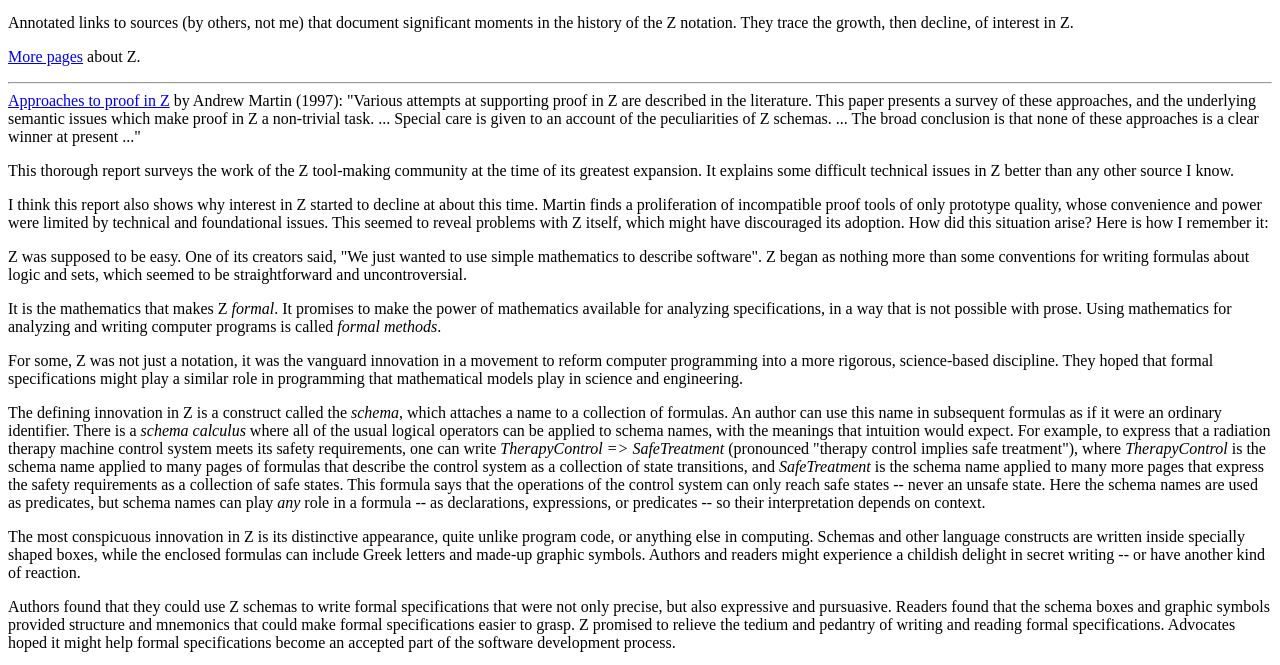
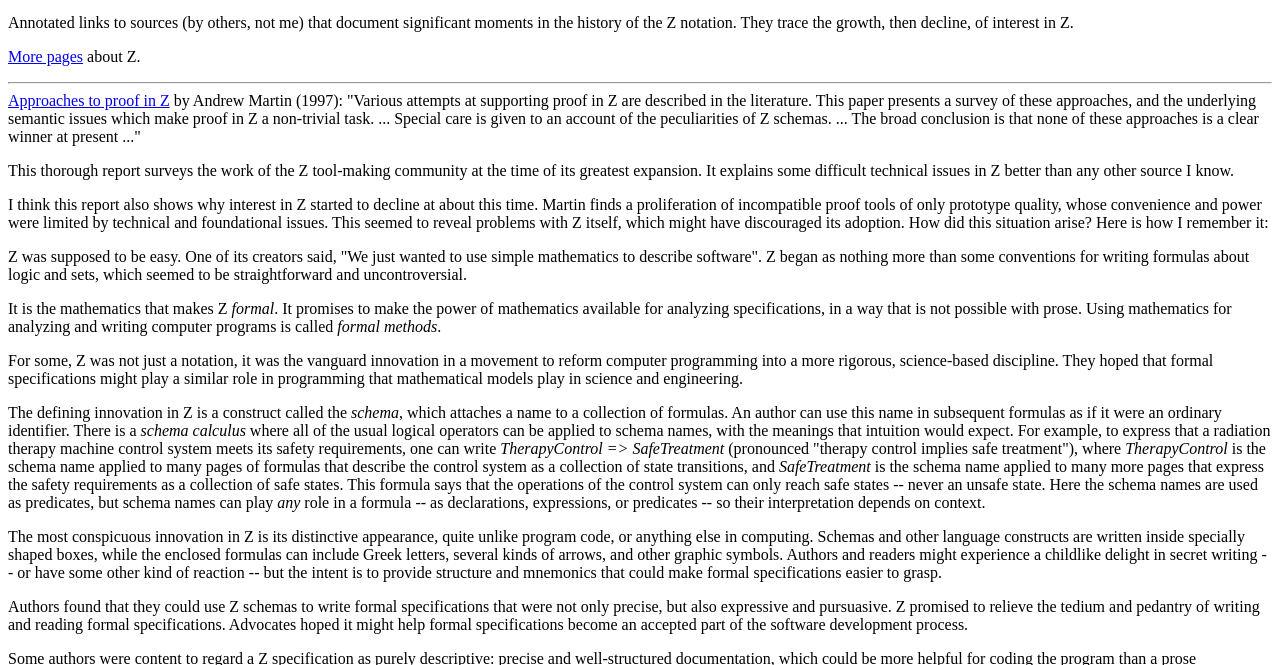
Before and after one commit to jon-jacky/z, a plain HTML site: page z-history/index.html in a window 1280 px wide. Shown: the part 69-734 px from the top of the page. Drawn offline with Linux system fonts and the light colour scheme; files that its build step writes are made by us from their sources.

Commit message:
z-history: tweak wording, childlike not childish etc.

```diff
--- a/z-history/index.html
+++ b/z-history/index.html
@@ -93,20 +93,20 @@ their interpretation depends on context.
 <p>
 The most conspicuous innovation in Z is its distinctive appearance,
 quite unlike program code, or anything else in computing.  Schemas and
-other language constructs are written inside specially shaped
-boxes, while the enclosed formulas can include Greek letters and made-up
-graphic symbols.  Authors and readers might experience a childish delight
-in secret writing -- or have another kind of reaction.
+other language constructs are written inside specially shaped boxes,
+while the enclosed formulas can include Greek letters, several kinds
+of arrows, and other graphic symbols.  Authors and readers might
+experience a childlike delight in secret writing -- or have some other
+kind of reaction -- but the intent is to provide structure and
+mnemonics that could make formal specifications easier to grasp.
 </p>
 
 <p>
 Authors found that they could use Z schemas to write formal
 specifications that were not only precise, but also expressive and
-pursuasive.  Readers found that the schema boxes and graphic symbols
-provided structure and mnemonics that could make formal specifications
-easier to grasp.  Z promised to relieve the tedium and pedantry of
-writing and reading formal specifications.  Advocates hoped it might
-help formal specifications become an accepted part of the software
+pursuasive.  Z promised to relieve the tedium and pedantry of writing
+and reading formal specifications.  Advocates hoped it might help
+formal specifications become an accepted part of the software
 development process.
 </p>
 
```
